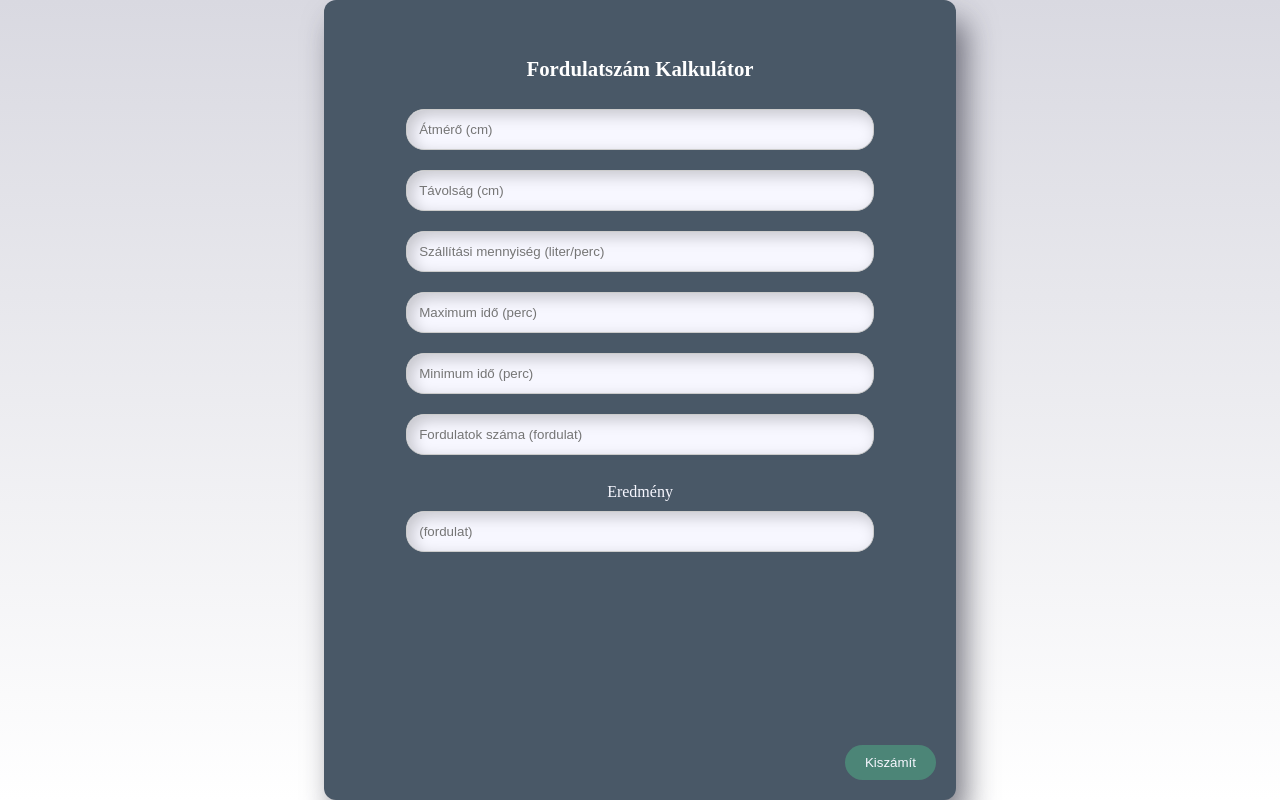
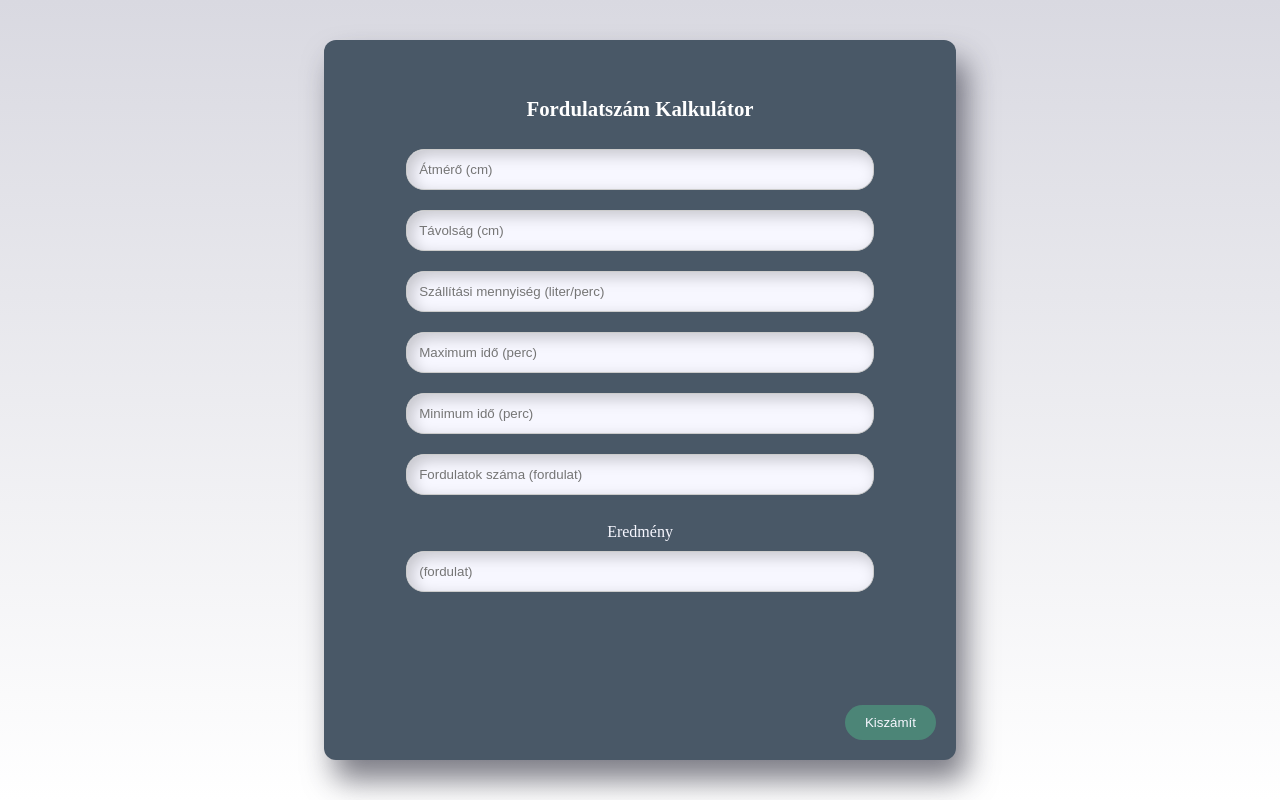
Before and after one commit to hrvthjana/calculator, a plain HTML site: page index.html in a window 1280 px wide. Drawn offline with Linux system fonts and the light colour scheme.

Commit message:
Update index.html

```diff
--- a/index.html
+++ b/index.html
@@ -29,7 +29,7 @@
             box-shadow:  10px 20px 30px rgba(38, 39, 53, 0.6);
             text-align: center;
             position: relative;
-            min-height: 90vh;
+            min-height: 80vh;
         }
         input {
             width: 80%;
```
